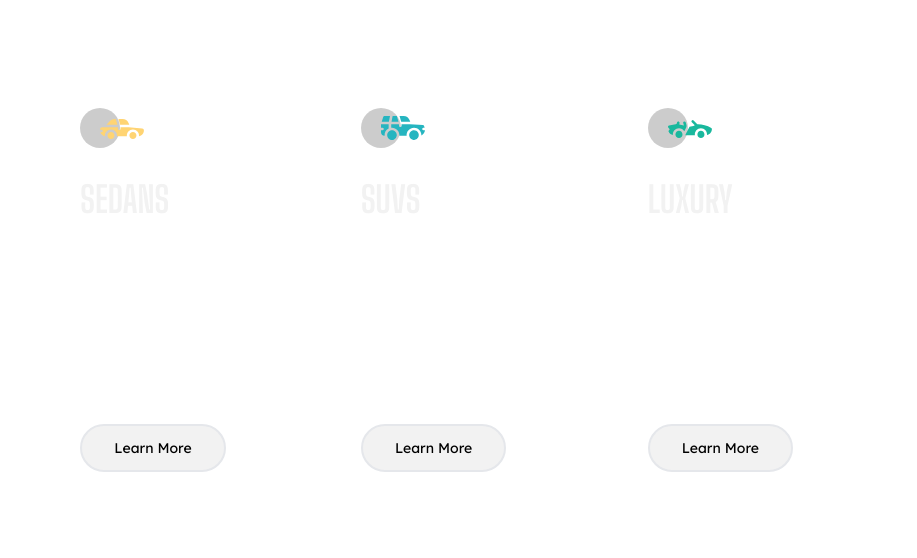
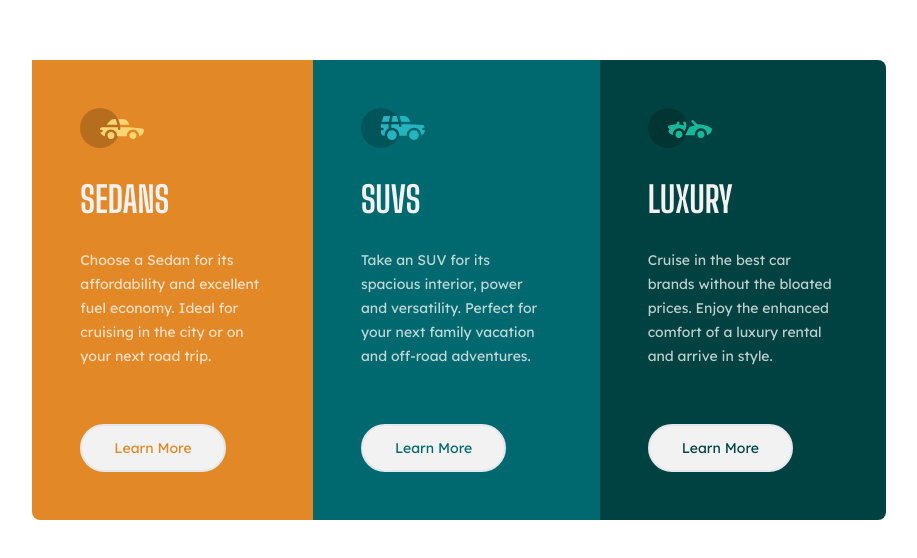
Before and after one commit to tothpeti2000/Frontend-Mentor, a Next.js app: page /challenges/card-columns in a window 1280 px wide. Shown: the part 110-668 px from the top of the page, without its empty margins (181-1098 px from the left). Built offline with nearby package versions, Linux system fonts and the light colour scheme.

Commit message:
Utils modified

```diff
--- a/components/card-columns/Card.tsx
+++ b/components/card-columns/Card.tsx
@@ -1,5 +1,9 @@
 import { Big_Shoulders_Display, Lexend_Deca } from "@next/font/google";
-import { getBorderRadiusClasses, getColor } from "./utils";
+import {
+  getBgColorClass,
+  getBorderRadiusClasses,
+  getColorClass,
+} from "./utils";
 
 const lexendDeca = Lexend_Deca();
 const bigShouldersDisplay = Big_Shoulders_Display();
@@ -13,11 +17,12 @@ export interface Props {
 
 const Card = (props: Props) => {
   const radius = getBorderRadiusClasses(props.idx);
-  const color = getColor(props.idx);
+  const color = getColorClass(props.idx);
+  const bgColor = getBgColorClass(props.idx);
 
   return (
     <div
-      className={`${lexendDeca.className} ${radius} flex flex-col items-start justify-between bg-ccs-${color} p-10 lg:p-12`}
+      className={`${lexendDeca.className} ${radius} flex flex-col items-start justify-between ${bgColor} p-10 lg:p-12`}
     >
       <div className="mb-8">{props.icon}</div>
 
@@ -32,7 +37,7 @@ const Card = (props: Props) => {
       </p>
 
       <button
-        className={`rounded-full bg-ccs-veryLightGrey px-8 py-3 text-sm text-ccs-${color} border-2 transition-colors hover:bg-transparent hover:text-ccs-veryLightGrey`}
+        className={`rounded-full bg-ccs-veryLightGrey px-8 py-3 text-sm ${color} border-2 transition-colors hover:bg-transparent hover:text-ccs-veryLightGrey`}
       >
         Learn More
       </button>
--- a/components/card-columns/utils.ts
+++ b/components/card-columns/utils.ts
@@ -9,15 +9,28 @@ export const getBorderRadiusClasses = (idx: number) => {
   }
 };
 
-export const getColor = (idx: number) => {
+export const getColorClass = (idx: number) => {
   switch (idx) {
     case 0:
-      return "brightOrange";
+      return "text-ccs-brightOrange";
     case 1:
-      return "darkCyan";
+      return "text-ccs-darkCyan";
     case 2:
-      return "veryDarkCyan";
+      return "text-ccs-veryDarkCyan";
     default:
       return "";
   }
 };
+
+export const getBgColorClass = (idx: number) => {
+  switch (idx) {
+    case 0:
+      return "bg-ccs-brightOrange";
+    case 1:
+      return "bg-ccs-darkCyan";
+    case 2:
+      return "bg-ccs-veryDarkCyan";
+    default:
+      return "";
+  }
+};
```
